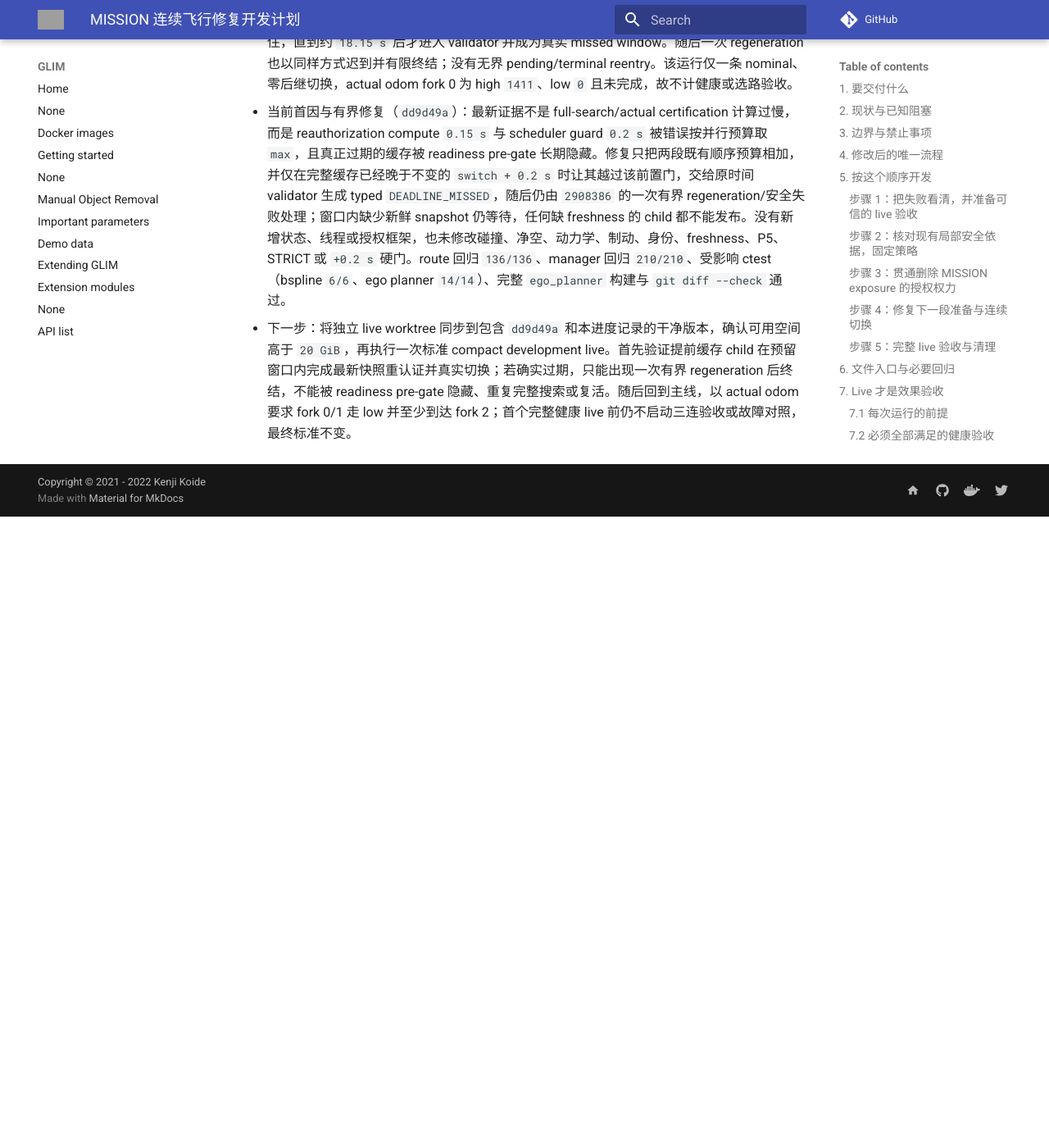
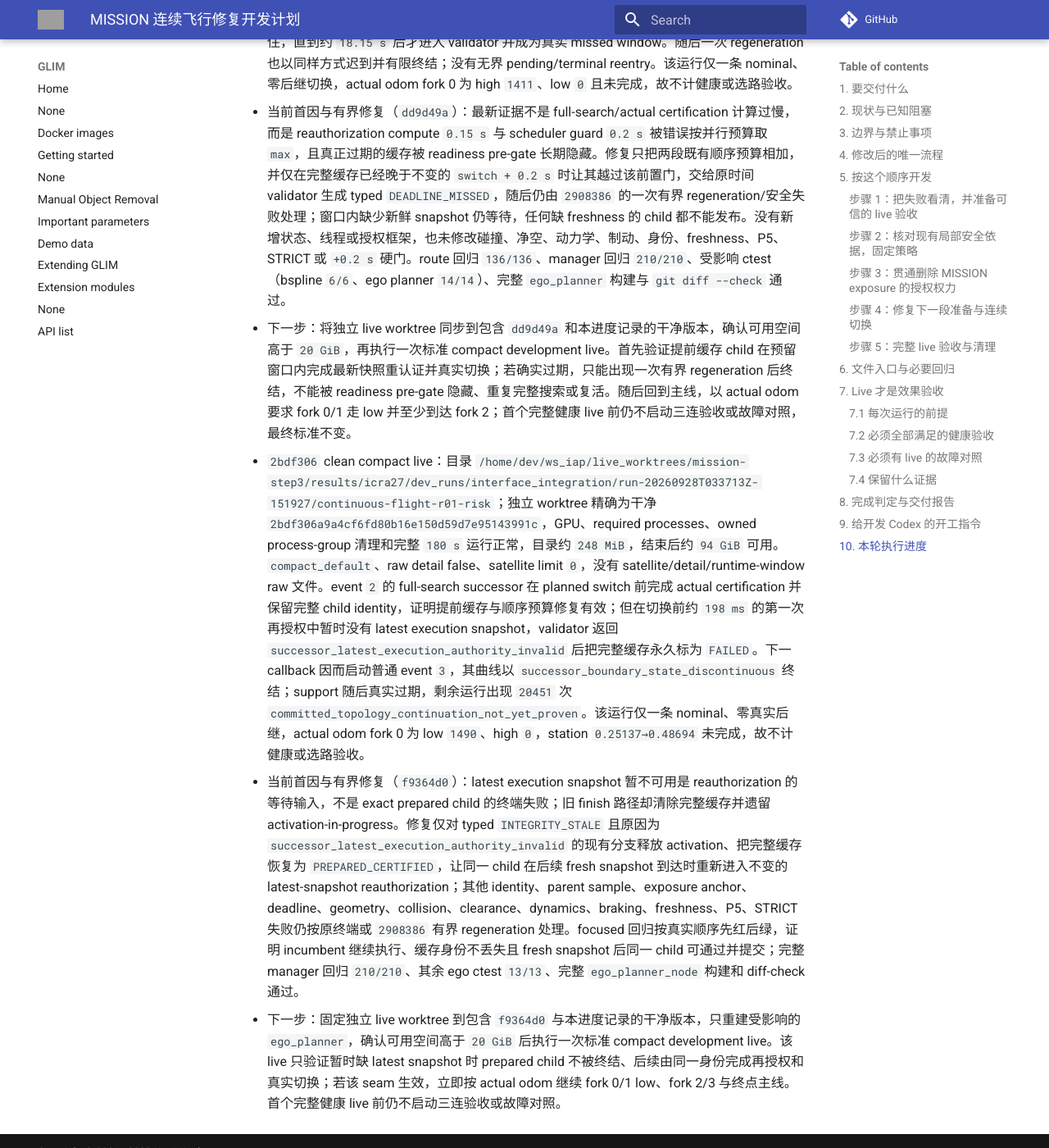
Before and after one commit to Printeger/iap, an MkDocs documentation site: the page built from docs/icra27/MISSION_CONTINUOUS_FLIGHT_IMPLEMENTATION_PLAN.md, in a window 1280 px wide and 1400 px high, scrolled down 56256 px. Shown: the whole window at 82% size. Built offline with MkDocs 1.6.1 and Material for MkDocs 9.7.7, drawn with Linux system fonts in a browser that asks for light colours; nearby versions of some CDN libraries; comment, search, counter and statistics services are not loaded; before the commit the page ends 56886 px from its top, so only the background shows below that; grey boxes are pictures that could not be loaded.

Commit message:
docs(icra27): record cached successor authority gap

```diff
--- a/docs/icra27/MISSION_CONTINUOUS_FLIGHT_IMPLEMENTATION_PLAN.md
+++ b/docs/icra27/MISSION_CONTINUOUS_FLIGHT_IMPLEMENTATION_PLAN.md
@@ -456,3 +456,6 @@
 - 提前 successor 缓存修复与 live（`c494397`）：focused 回归先证明旧实现把 `now < planned_switch_time` 错报为 `successor_switch_window_missed`，修复后 full-search/actual curve 可提前认证并以完整 parent/snapshot/curve 身份缓存，切换窗口再做最新快照重认证；真正晚于 `planned_switch_time + 0.2 s` 才进入 `2908386` 的有界 regeneration。完整 route 回归 `136/136`、manager 回归 `210/210` 和受影响测试通过。clean compact live 位于 `/home/dev/ws_iap/live_worktrees/mission-step3/results/icra27/dev_runs/interface_integration/run-20260928T030837Z-75039/continuous-flight-r01-risk`，源码精确为干净 `c4943974c5169c1fb00c21144c870c5efa9d84d5`，raw detail false、satellite limit `0`，无 satellite/detail 文件。event `3` 的 child 在 planned switch 前约 `3.956 s` 完成（prepare `0.819 ms`、actual certification `51.268 ms`）并保持缓存身份，证明提前准备不再误报；但第一次 handoff callback 在 switch 后约 `52 ms` 已到达时，被通用 risk-grid-ready 前置门挡住，直到约 `18.15 s` 后才进入 validator 并成为真实 missed window。随后一次 regeneration 也以同样方式迟到并有限终结；没有无界 pending/terminal reentry。该运行仅一条 nominal、零后继切换，actual odom fork 0 为 high `1411`、low `0` 且未完成，故不计健康或选路验收。
 - 当前首因与有界修复（`dd9d49a`）：最新证据不是 full-search/actual certification 计算过慢，而是 reauthorization compute `0.15 s` 与 scheduler guard `0.2 s` 被错误按并行预算取 `max`，且真正过期的缓存被 readiness pre-gate 长期隐藏。修复只把两段既有顺序预算相加，并仅在完整缓存已经晚于不变的 `switch + 0.2 s` 时让其越过该前置门，交给原时间 validator 生成 typed `DEADLINE_MISSED`，随后仍由 `2908386` 的一次有界 regeneration/安全失败处理；窗口内缺少新鲜 snapshot 仍等待，任何缺 freshness 的 child 都不能发布。没有新增状态、线程或授权框架，也未修改碰撞、净空、动力学、制动、身份、freshness、P5、STRICT 或 `+0.2 s` 硬门。route 回归 `136/136`、manager 回归 `210/210`、受影响 ctest（bspline `6/6`、ego planner `14/14`）、完整 `ego_planner` 构建与 `git diff --check` 通过。
 - 下一步：将独立 live worktree 同步到包含 `dd9d49a` 和本进度记录的干净版本，确认可用空间高于 `20 GiB`，再执行一次标准 compact development live。首先验证提前缓存 child 在预留窗口内完成最新快照重认证并真实切换；若确实过期，只能出现一次有界 regeneration 后终结，不能被 readiness pre-gate 隐藏、重复完整搜索或复活。随后回到主线，以 actual odom 要求 fork 0/1 走 low 并至少到达 fork 2；首个完整健康 live 前仍不启动三连验收或故障对照，最终标准不变。
+- `2bdf306` clean compact live：目录 `/home/dev/ws_iap/live_worktrees/mission-step3/results/icra27/dev_runs/interface_integration/run-20260928T033713Z-151927/continuous-flight-r01-risk`；独立 worktree 精确为干净 `2bdf306a9a4cf6fd80b16e150d59d7e95143991c`，GPU、required processes、owned process-group 清理和完整 `180 s` 运行正常，目录约 `248 MiB`，结束后约 `94 GiB` 可用。`compact_default`、raw detail false、satellite limit `0`，没有 satellite/detail/runtime-window raw 文件。event `2` 的 full-search successor 在 planned switch 前完成 actual certification 并保留完整 child identity，证明提前缓存与顺序预算修复有效；但在切换前约 `198 ms` 的第一次再授权中暂时没有 latest execution snapshot，validator 返回 `successor_latest_execution_authority_invalid` 后把完整缓存永久标为 `FAILED`。下一 callback 因而启动普通 event `3`，其曲线以 `successor_boundary_state_discontinuous` 终结；support 随后真实过期，剩余运行出现 `20451` 次 `committed_topology_continuation_not_yet_proven`。该运行仅一条 nominal、零真实后继，actual odom fork 0 为 low `1490`、high `0`，station `0.25137→0.48694` 未完成，故不计健康或选路验收。
+- 当前首因与有界修复（`f9364d0`）：latest execution snapshot 暂不可用是 reauthorization 的等待输入，不是 exact prepared child 的终端失败；旧 finish 路径却清除完整缓存并遗留 activation-in-progress。修复仅对 typed `INTEGRITY_STALE` 且原因为 `successor_latest_execution_authority_invalid` 的现有分支释放 activation、把完整缓存恢复为 `PREPARED_CERTIFIED`，让同一 child 在后续 fresh snapshot 到达时重新进入不变的 latest-snapshot reauthorization；其他 identity、parent sample、exposure anchor、deadline、geometry、collision、clearance、dynamics、braking、freshness、P5、STRICT 失败仍按原终端或 `2908386` 有界 regeneration 处理。focused 回归按真实顺序先红后绿，证明 incumbent 继续执行、缓存身份不丢失且 fresh snapshot 后同一 child 可通过并提交；完整 manager 回归 `210/210`、其余 ego ctest `13/13`、完整 `ego_planner_node` 构建和 diff-check 通过。
+- 下一步：固定独立 live worktree 到包含 `f9364d0` 与本进度记录的干净版本，只重建受影响的 `ego_planner`，确认可用空间高于 `20 GiB` 后执行一次标准 compact development live。该 live 只验证暂时缺 latest snapshot 时 prepared child 不被终结、后续由同一身份完成再授权和真实切换；若该 seam 生效，立即按 actual odom 继续 fork 0/1 low、fork 2/3 与终点主线。首个完整健康 live 前仍不启动三连验收或故障对照。
```
